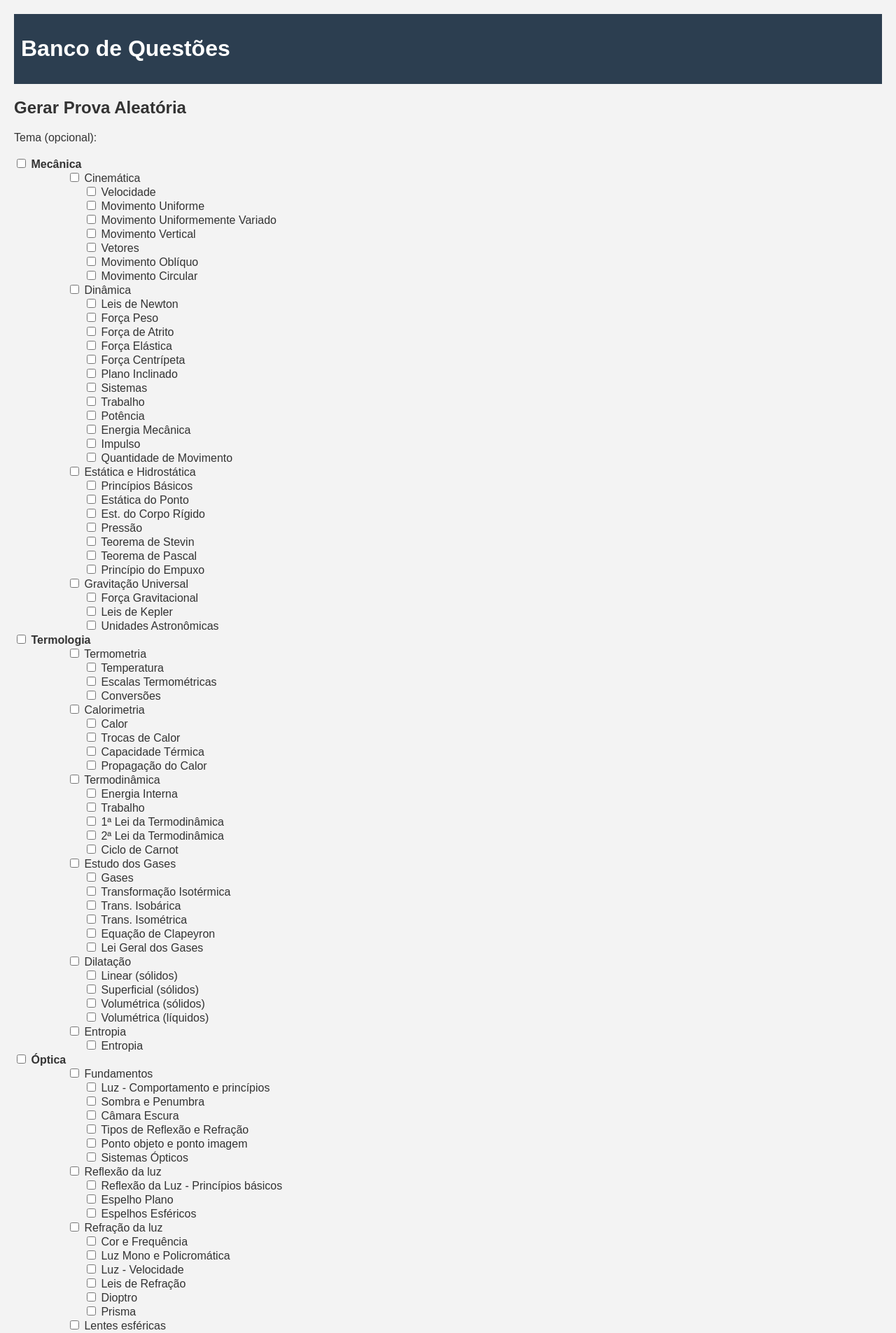
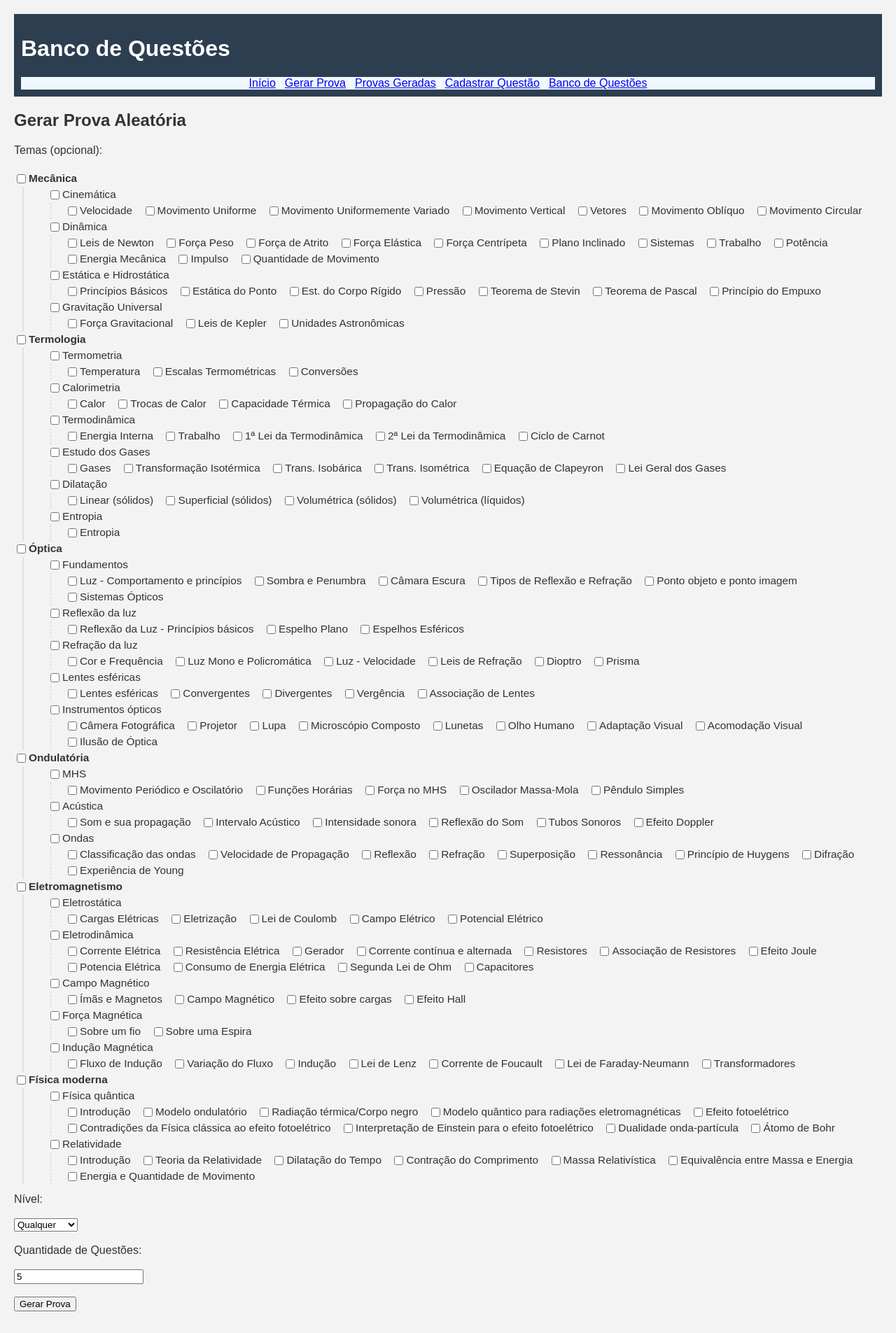
Before and after one commit to EduardoLBorges/banco-de-questoes, a Flask app: page /gerar_prova in a window 1280 px wide. Shown: the top 1905 px of the page at 70% size. After the commit the page ends 1874 px from the top, so only its background shows below. Run offline with Flask 3, Linux system fonts and the light colour scheme.

Commit message:
Add navigation and enhance UI for prova management; implement questao swapping and filtering

```diff
--- a/app.py
+++ b/app.py
@@ -7,8 +7,11 @@ import random
 
 app = Flask(__name__)
 app.config.from_object(Config)
+app.secret_key = "sua_chave_secreta"  # Necessário para o uso de flash()
 
 db = SQLAlchemy(app)
+
+# MODELOS
 
 class Questao(db.Model):
     __tablename__ = 'questoes'
@@ -16,8 +19,8 @@ class Questao(db.Model):
     id = db.Column(db.Integer, primary_key=True)
     enunciado = db.Column(db.Text, nullable=False)
     tema = db.Column(db.String(100))
-    tipo = db.Column(db.String(50))  # Ex: "múltipla escolha", "dissertativa"
-    nivel = db.Column(db.String(50))  # Ex: "fácil", "médio", "difícil"
+    tipo = db.Column(db.String(50))
+    nivel = db.Column(db.String(50))
     gabarito = db.Column(db.Text)
     fonte = db.Column(db.String(200))
 
@@ -44,12 +47,11 @@ class ProvaQuestao(db.Model):
 
 @app.route("/")
 def home():
-        # Busca as últimas 5 questões cadastradas
     questoes = Questao.query.order_by(Questao.id.desc()).limit(5).all()
     return render_template('home.html', questoes=questoes)
 
 
-@app.route("/cadastrar", methods=["GET", "POST"])
+@app.route("/cadastrar", methods=["GET", "POST"], endpoint="cadastrar_questao")
 def cadastrar_questao():
     if request.method == "POST":
         enunciado = request.form["enunciado"]
@@ -74,10 +76,12 @@ def cadastrar_questao():
 
     return render_template("cadastrar.html")
 
+
 @app.route("/questoes")
 def listar_questoes():
     questoes = Questao.query.order_by(Questao.id.desc()).all()
     return render_template("listar_questoes.html", questoes=questoes)
+
 
 @app.template_filter('truncate')
 def truncate(text, length=80):
@@ -87,21 +91,30 @@ def truncate(text, length=80):
 @app.route("/gerar_prova", methods=["GET", "POST"])
 def gerar_prova():
     if request.method == "POST":
-        tema = request.form.get("tema")
+        temas = request.form.getlist("temas")
         nivel = request.form.get("nivel")
         quantidade = int(request.form.get("quantidade"))
 
         query = Questao.query
 
-        if tema:
-            query = query.filter(Questao.tema.ilike(f"%{tema}%"))
+        if temas:
+            query = query.filter(Questao.tema.in_(temas))
         if nivel:
             query = query.filter_by(nivel=nivel)
 
         questoes_disponiveis = query.all()
-        questoes_sorteadas = random.sample(questoes_disponiveis, min(quantidade, len(questoes_disponiveis)))
 
-        nova_prova = Prova(titulo=f"Prova gerada ({tema or 'Geral'})")
+        if not questoes_disponiveis:
+            flash("Nenhuma questão encontrada com os filtros selecionados.")
+            return redirect(url_for("gerar_prova"))
+
+        questoes_sorteadas = random.sample(
+            questoes_disponiveis,
+            min(quantidade, len(questoes_disponiveis))
+        )
+
+        tema_str = ", ".join(temas) if temas else "Geral"
+        nova_prova = Prova(titulo=f"Prova gerada ({tema_str})")
         db.session.add(nova_prova)
         db.session.commit()
 
@@ -114,6 +127,7 @@ def gerar_prova():
 
     return render_template("gerar_prova.html")
 
+
 @app.route("/prova/<int:prova_id>")
 def visualizar_prova(prova_id):
     prova = Prova.query.get_or_404(prova_id)
@@ -121,5 +135,46 @@ def visualizar_prova(prova_id):
     return render_template("prova.html", prova=prova, questoes=questoes)
 
 
+@app.route("/provas")
+def listar_provas():
+    provas = Prova.query.order_by(Prova.data_criacao.desc()).all()
+    return render_template("listar_provas.html", provas=provas)
+
+
+@app.route("/prova/<int:prova_id>/excluir", methods=["POST"])
+def excluir_prova(prova_id):
+    prova = Prova.query.get_or_404(prova_id)
+    # Exclui as questões associadas primeiro
+    ProvaQuestao.query.filter_by(prova_id=prova.id).delete()
+    db.session.delete(prova)
+    db.session.commit()
+    flash("Prova excluída com sucesso!")
+    return redirect(url_for("listar_provas"))
+
+
+@app.route("/prova/<int:prova_id>/trocar_questao/<int:prova_questao_id>", methods=["POST"])
+def trocar_questao(prova_id, prova_questao_id):
+    pq = ProvaQuestao.query.get_or_404(prova_questao_id)
+    prova = Prova.query.get_or_404(prova_id)
+
+    # Busca questões do mesmo tema e nível, que não estão na prova
+    questoes_na_prova = [q.questao_id for q in ProvaQuestao.query.filter_by(prova_id=prova_id).all()]
+    novas_questoes = Questao.query.filter(
+        Questao.tema == pq.questao.tema,
+        Questao.nivel == pq.questao.nivel,
+        ~Questao.id.in_(questoes_na_prova)
+    ).all()
+
+    if not novas_questoes:
+        flash("Não há outra questão disponível com os mesmos critérios.")
+        return redirect(url_for("visualizar_prova", prova_id=prova_id))
+
+    nova_questao = random.choice(novas_questoes)
+    pq.questao_id = nova_questao.id
+    db.session.commit()
+    flash("Questão trocada com sucesso!")
+    return redirect(url_for("visualizar_prova", prova_id=prova_id))
+
+
 if __name__ == "__main__":
     app.run(debug=True)
--- a/static/style.css
+++ b/static/style.css
@@ -10,6 +10,11 @@ header {
     padding: 10px;
 }
 
+nav {
+  background: aliceblue;
+  text-align: center;
+}
+
 .grupo {
     margin-left: 20px;
 }
@@ -19,3 +24,27 @@ header {
 label {
     display: block;
 }
+.temas-compacto label {
+    display: inline-flex;
+    align-items: center;
+    margin: 2px 10px 2px 0;
+    font-size: 0.96em;
+    cursor: pointer;
+}
+.temas-compacto .grupo {
+    margin-left: 12px;
+    padding-left: 8px;
+    border-left: 2px solid #e0e0e0;
+}
+.temas-compacto .categoria {
+    margin-left: 18px;
+    padding-left: 8px;
+    border-left: 1px dashed #d0d0d0;
+}
+.temas-compacto input[type="checkbox"] {
+    margin-right: 4px;
+}
+.temas-compacto {
+    margin-bottom: 10px;
+    padding: 2px 0;
+}
--- a/templates/base.html
+++ b/templates/base.html
@@ -7,7 +7,16 @@
     {% include "componentes/MathJax.html" %}
 </head>
 <body>
-    <header><h1>Banco de Questões</h1></header>
+    <header>
+        <h1>Banco de Questões</h1>
+        <nav>
+            <a href="{{ url_for('home') }}">Início</a> |
+            <a href="{{ url_for('gerar_prova') }}">Gerar Prova</a> |
+            <a href="{{ url_for('listar_provas') }}">Provas Geradas</a> |
+            <a href="{{ url_for('cadastrar_questao') }}">Cadastrar Questão</a> |
+            <a href="{{ url_for('listar_questoes') }}">Banco de Questões</a>
+        </nav>
+    </header>
     <main>{% block content %}{% endblock %}</main>
 </body>
 </html>
--- a/templates/componentes/temas_checkbox.html
+++ b/templates/componentes/temas_checkbox.html
@@ -1,4 +1,4 @@
-<form method="post">
+<div class="temas-compacto">
     <div>
         <label><input type="checkbox" class="area" data-target="mecanica"> <strong>Mecânica</strong></label>
         <div class="grupo" id="mecanica" style="padding-left: 20px;">
@@ -328,8 +328,7 @@
             </div>
         </div>
     </div>
-    <button type="submit">Enviar</button>
-</form>
+
 
 <script>
     // Marca todos os filhos ao clicar na área
@@ -354,3 +353,4 @@
         }
     });
 </script>
+</div>
--- a/templates/gerar_prova.html
+++ b/templates/gerar_prova.html
@@ -7,7 +7,7 @@
 <h2>Gerar Prova Aleatória</h2>
 
 <form method="post">
-    <label>Tema (opcional):</label><br>
+    <label>Temas (opcional):</label><br>
 
     {% include "componentes/temas_checkbox.html" %}
 
--- a/templates/prova.html
+++ b/templates/prova.html
@@ -13,6 +13,9 @@
         <strong>Tema:</strong> {{ item.questao.tema }}<br>
         <strong>Nível:</strong> {{ item.questao.nivel }}<br><br>
         {{ item.questao.enunciado|safe }}
+        <form action="{{ url_for('trocar_questao', prova_id=prova.id, prova_questao_id=item.id) }}" method="post" style="display:inline;">
+            <button type="submit" class="btn btn-warning btn-sm">Trocar questão</button>
+        </form>
     </li>
     <br>
 {% endfor %}
```
Also changed, not shown: templates/home.html (+1 -7 lines), templates/listar_provas.html (added, +27 -0 lines).
